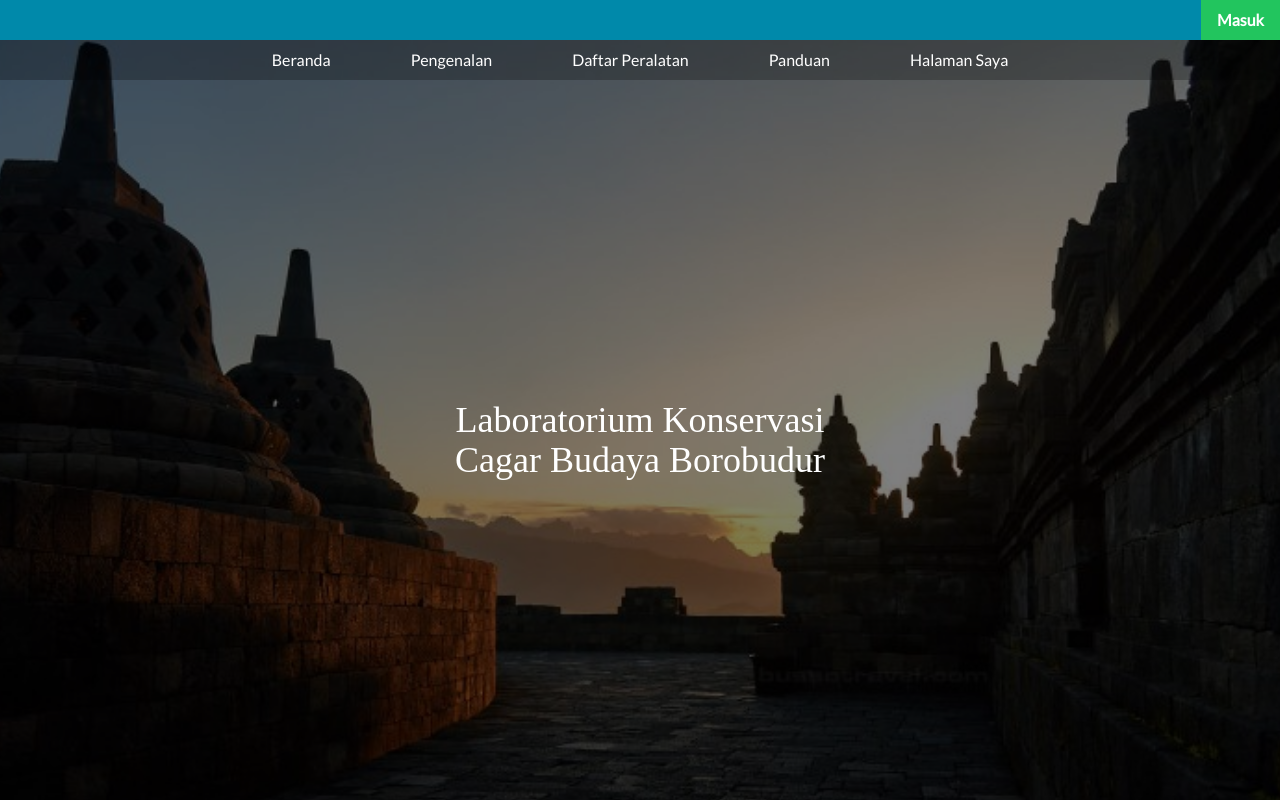
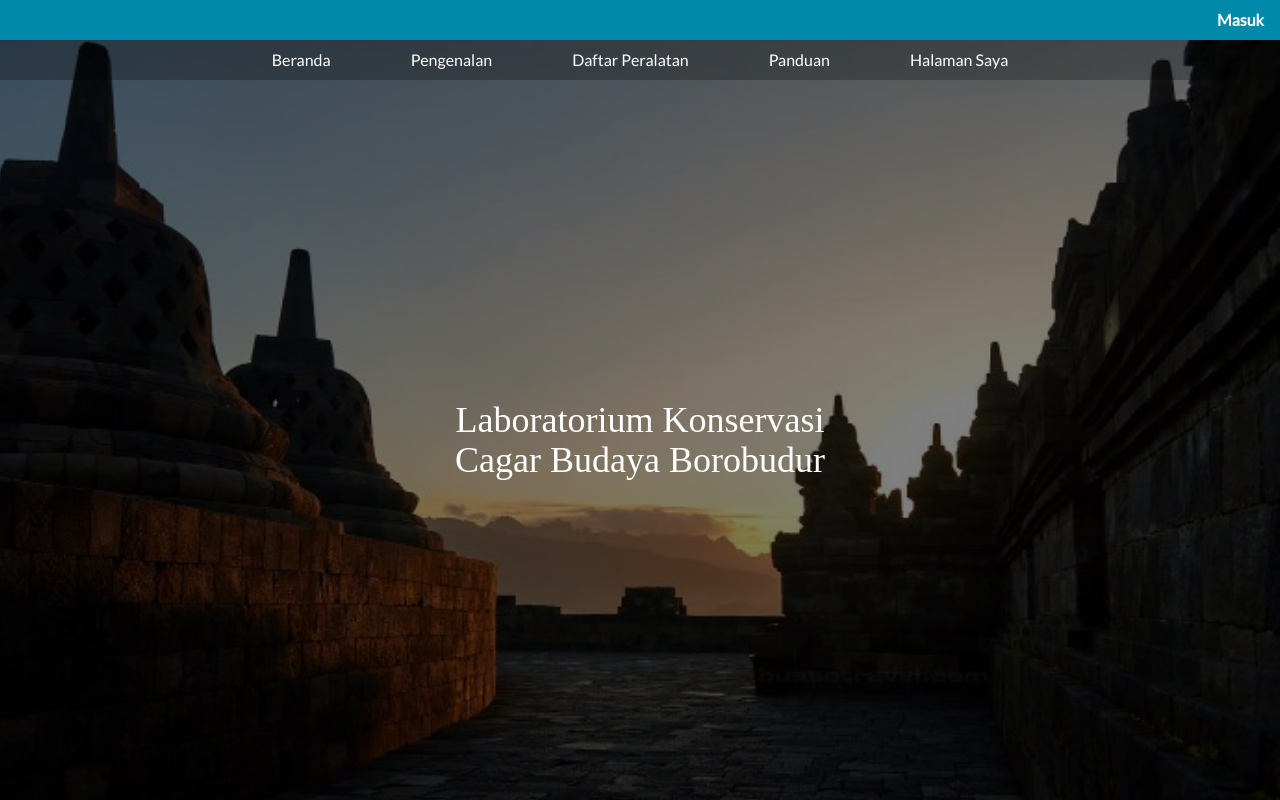
Before and after one commit to nurrochman954/LabMCB, a Next.js app in the folder labmcb/: page / in a window 1280 px wide. Shown: the top 800 px of the page. Built offline with nearby package versions, Linux system fonts and the light colour scheme; no server answers; a web font is replaced by a local one.

Commit message:
Update : Header dan Footer

```diff
--- a/labmcb/components/Footer.tsx
+++ b/labmcb/components/Footer.tsx
@@ -4,16 +4,18 @@
       <div className="container mx-auto px-4 flex flex-col md:flex-row justify-between items-center">
         {/* Logo dan Institusi */}
         <div className="flex items-center space-x-4">
+          <a href="https://iha.kemdikbud.go.id/">
           <img
             src="/assets/iha.png"
             alt="Indonesian Heritage Agency"
             className="h-12 pl-9"
-          />
+          /></a>
+          <a href="https://www.kemdikbud.go.id/">
           <img
             src="/assets/kembud3.png"
             alt="Kementerian Pendidikan dan Kebudayaan"
             className="h-10 "
-          />
+          /></a>
           {/* Tulisan Kementerian */}
           <div className="text-left">
             <span
--- a/labmcb/components/Header.tsx
+++ b/labmcb/components/Header.tsx
@@ -23,7 +23,7 @@
        ) : (
          <Link
            href="/sign-in"
-           className="font-semibold bg-green-500 text-white px-4 py-2 hover:bg-green-600"
+           className="font-semibold bg-primary text-white px-4 py-2 hover:bg-secondary"
          >
            Masuk
          </Link>
```
